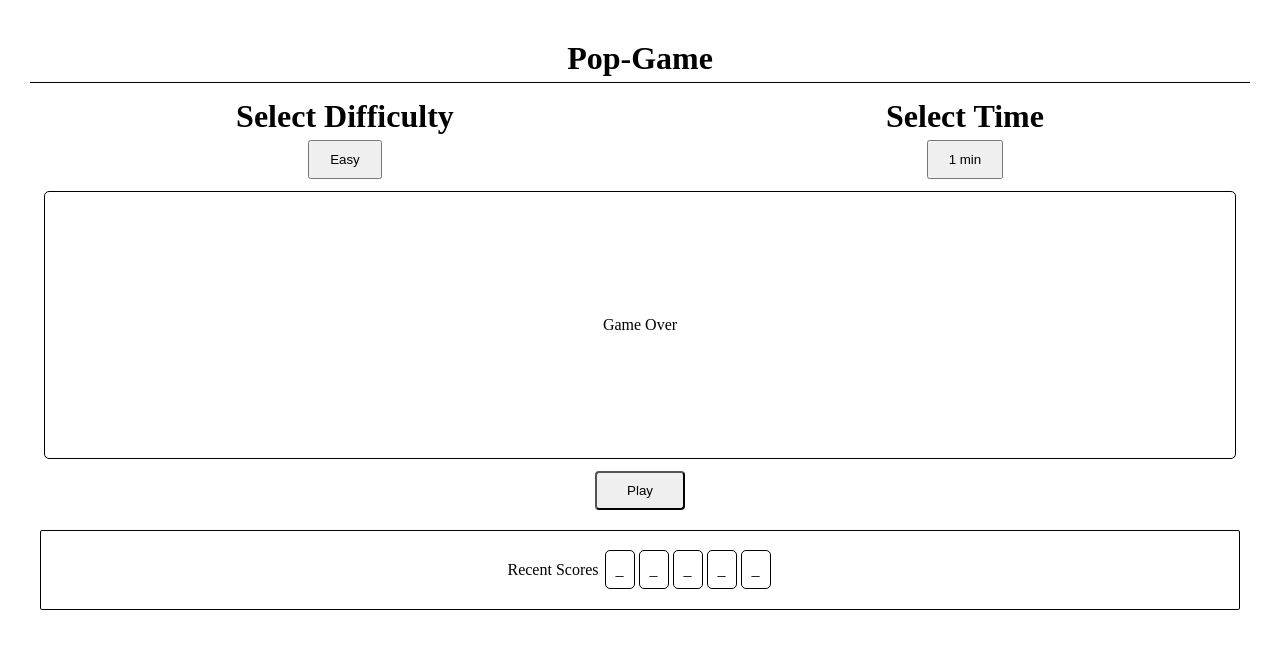
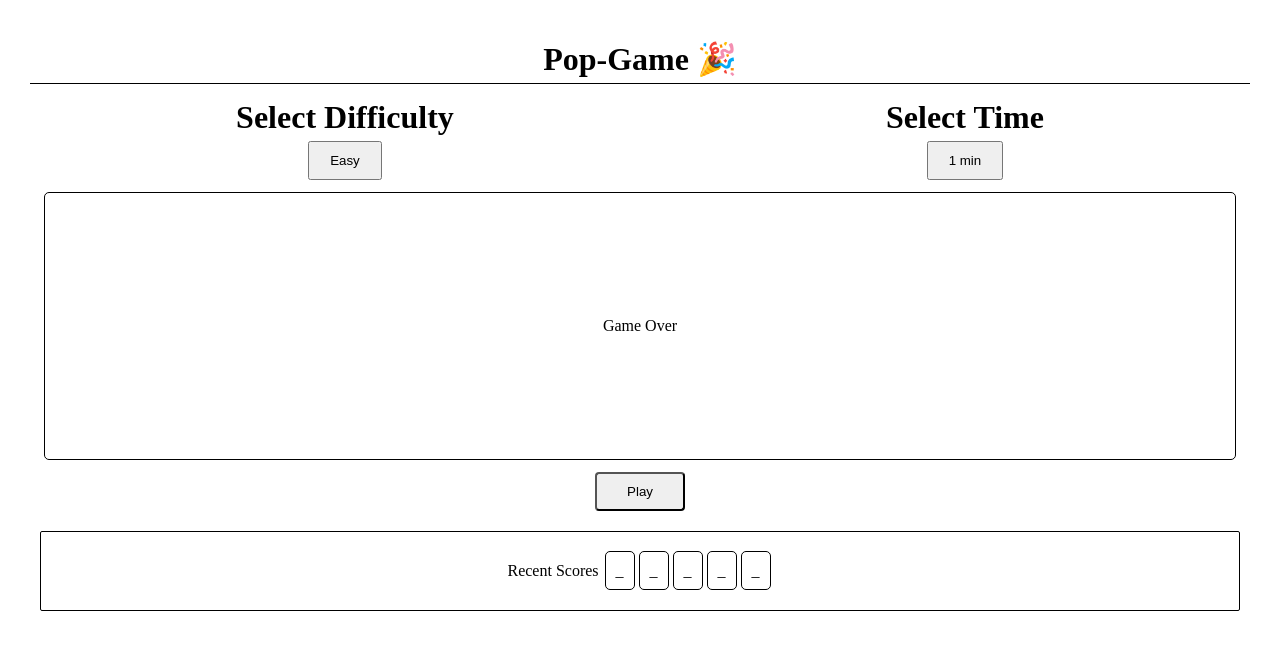
Before and after one commit to pavankhandelwal21/pop-game, a plain HTML site: page index.html in a window 1280 px wide. Drawn offline with Linux system fonts and the light colour scheme.

Commit message:
added emoji

```diff
--- a/index.html
+++ b/index.html
@@ -8,7 +8,7 @@
 </head>
 <body>
     <div class="heading">
-        <h1>Pop-Game</h1>
+        <h1>Pop-Game 🎉</h1>
     </div>
     <div class="dropdown-containers">
         <div class="level" id="level">
```
